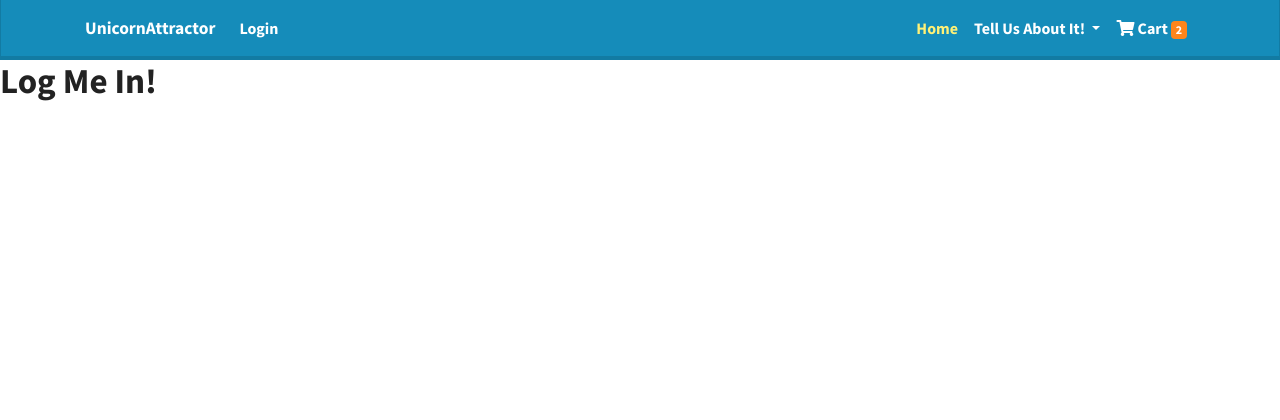
After one commit to Code-Institute-Submissions/milestone5, a Django app: page /accounts/login/ in a window 1280 px wide. The commit adds this page. Shown: the top 420 px of the page. Run offline with Django 3.2, Linux system fonts and the light colour scheme; some libraries are stand-ins or nearby versions.

Commit message:
Added login template to accounts app

```diff
--- /dev/null
+++ b/accounts/templates/login.html
@@ -0,0 +1,8 @@
+{% extends 'base.html' %}
+{% block page_title %}User Login{% endblock %}
+
+{% block content %}
+
+<h1>Log Me In!</h1>
+
+{% endblock %}
--- a/accounts/urls.py
+++ b/accounts/urls.py
@@ -1,7 +1,8 @@
 from django.conf.urls import url, include
-from accounts.views import logout
+from accounts.views import logout, login
 
 
 urlpatterns = [
     url(r'^logout/$', logout, name="logout"),
+    url(r'^login/$', login, name="login"),
 ]
--- a/accounts/views.py
+++ b/accounts/views.py
@@ -1,8 +1,23 @@
 from django.shortcuts import render, redirect, reverse
 from django.contrib import auth, messages
+from django.contrib.auth.decorators import login_required
 
+
+"""
+Logs user out and returns them to the issue-tracker home page
+"""
+@login_required
 def logout(request):
-  """Log user out"""
   auth.logout(request)
   messages.success(request, "You have been logged out!")
   return redirect(reverse('tracker_home'))
+
+
+
+"""
+Brings User to login page, if they submit valid form it
+logs user in and returns them to the issue-tracker home page
+"""
+def login(request):
+
+  return render(request, 'login.html')
--- a/templates/base.html
+++ b/templates/base.html
@@ -21,9 +21,15 @@
       <a class="navbar-brand" href="{% url 'home' %}">UnicornAttractor</a>
 
       <ul class="navbar-nav mr-auto user-nav">
+        {% if user.is_authenticated %}
         <li class="nav-item">
           <a class="nav-link" href="{% url 'logout' %}">Logout</a>
         </li>
+        {% else %}
+        <li class="nav-item">
+          <a class="nav-link" href="{% url 'login' %}">Login</a>
+        </li>
+        {% endif %}
       </ul>
 
       <button class="navbar-toggler ml-auto" type="button" data-toggle="collapse" data-target="#navbarColor01" aria-controls="navbarColor01" aria-expanded="false" aria-label="Toggle navigation">
```
